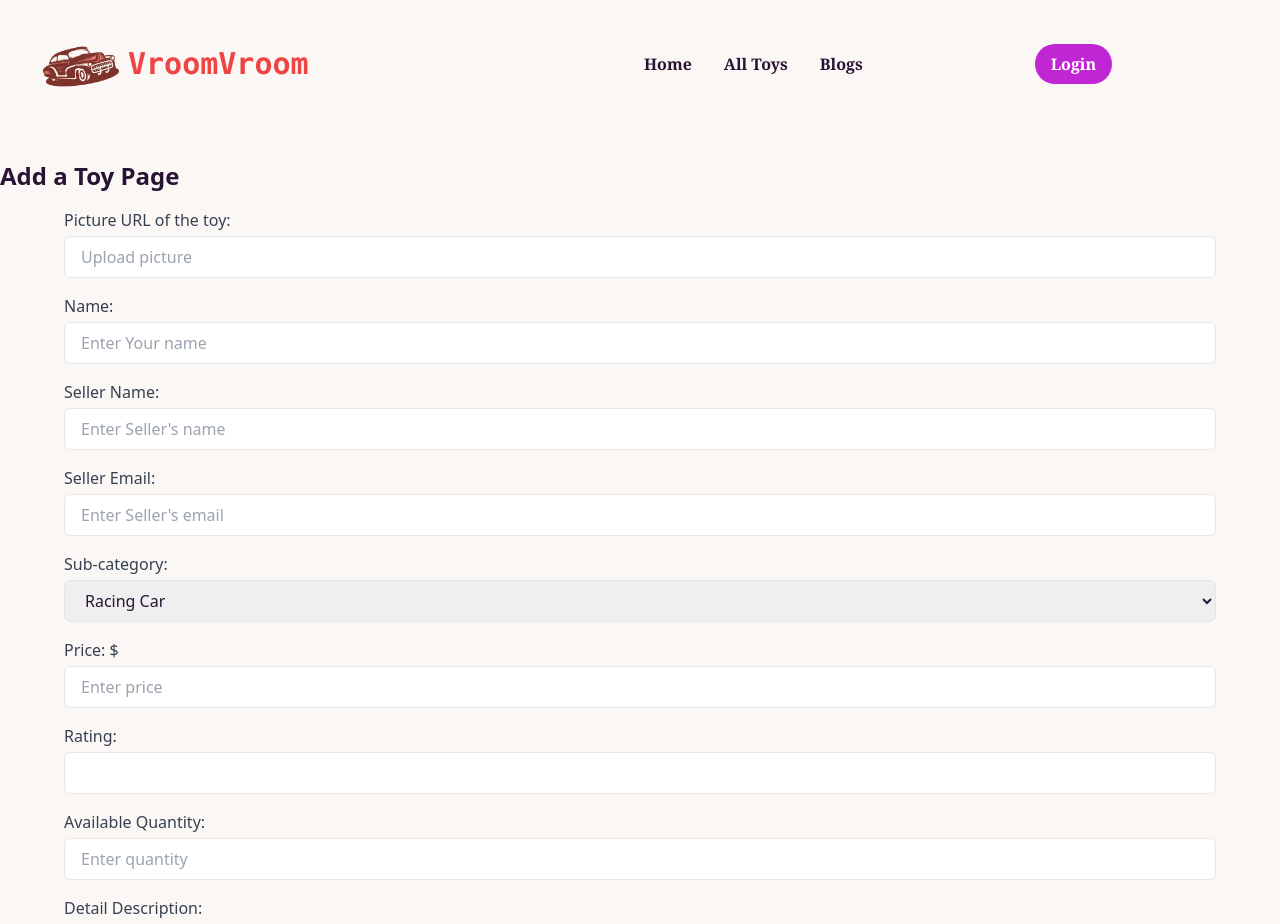
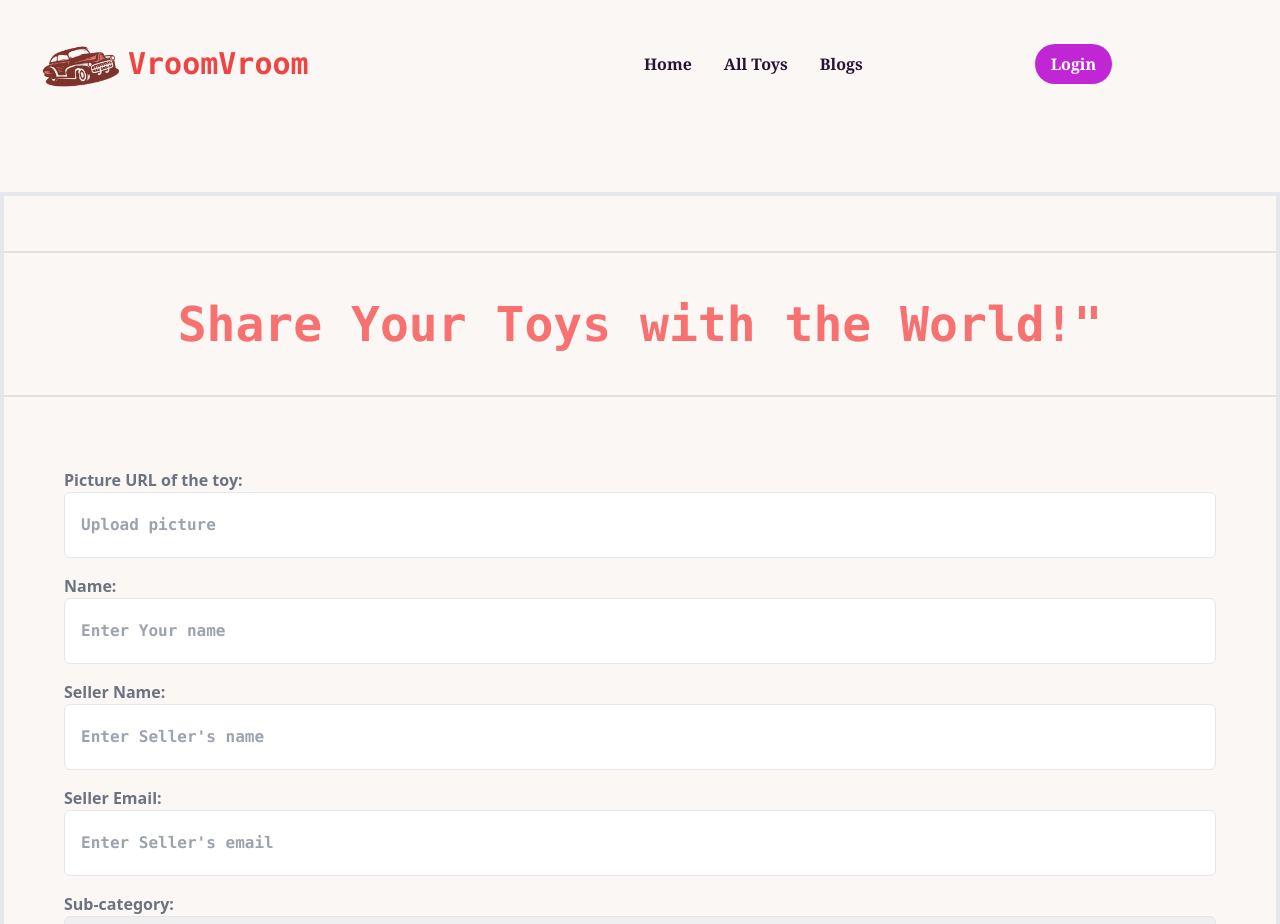
Before and after one commit to Mahmudul107/vroom-vroom-toys-client, a React (Vite) app: page /add-a-toy in a window 1280 px wide. Shown: the top 924 px of the page. Built offline with nearby package versions, Linux system fonts and the light colour scheme; no server answers.

Commit message:
Showed specified data when clicked on view details button in  All toys

```diff
--- a/src/Pages/Shared/AddAToy.jsx
+++ b/src/Pages/Shared/AddAToy.jsx
@@ -3,8 +3,7 @@ import { AuthContext } from "../../providers/AuthProviders";
 import Swal from "sweetalert2";
 
 const AddAToy = () => {
-    const {user} = useContext(AuthContext)
-
+  const { user } = useContext(AuthContext);
 
   const handleAddToy = (event) => {
     event.preventDefault();
@@ -18,7 +17,7 @@ const AddAToy = () => {
     const price = form.price.value;
     const rating = form.rating.value;
     const quantity = form.quantity.value;
-    const description = form.name.value;
+    const description = form.description.value;
 
     const addedToy = {
       name,
@@ -35,56 +34,61 @@ const AddAToy = () => {
 
     console.log(addedToy);
 
-
     // To the server
-    fetch('http://localhost:5000/addToy',{
-        method: 'POST',
-        headers: { 'content-type': 'application/json'},
-        body: JSON.stringify(addedToy)
+    fetch("http://localhost:5000/addToy", {
+      method: "POST",
+      headers: { "content-type": "application/json" },
+      body: JSON.stringify(addedToy),
     })
-    .then(res => res.json())
-    .then(data => {
-      console.log(data);
-      if(data.insertedId){
-        Swal.fire({
-            title: 'Success!',
-            text: 'Toy added successfully',
-            icon: 'Success',
-            confirmButtonText: 'Okay'
-          })
-          form.reset()
-      }
-    })
+      .then((res) => res.json())
+      .then((data) => {
+        console.log(data);
+        if (data.insertedId) {
+          Swal.fire({
+            title: "Success!",
+            text: "Toy added successfully",
+            icon: "Success",
+            confirmButtonText: "Okay",
+          });
+          form.reset();
+        }
+      });
   };
 
   return (
-    <div className="container mx-auto py-8">
-      <h3 className="text-2xl font-bold mb-4">Add a Toy Page</h3>
+    <div className="container mx-auto py-8 border-4 my-16">
+      <div className="mb-16">
+        <p className="divider"></p>
+        <h3 className="text-5xl text-red-400 font-semibold m-10 font-mono text-center">
+          Share Your Toys with the World!"
+        </h3>
+        <p className="divider"></p>
+      </div>
       <form onSubmit={handleAddToy} className="max-w-6xl mx-auto">
         <div className="mb-4">
-          <label htmlFor="pictureUrl" className="text-gray-700 font-medium">
+          <label htmlFor="pictureUrl" className="text-gray-500 font-bold">
             Picture URL of the toy:
           </label>
           <input
             type="text"
             name="pictureUrl"
             placeholder="Upload picture"
-            className="mt-1 px-4 py-2 border rounded-md w-full"
+            className="font-mono font-semibold px-4 py-5 border rounded-md w-full"
           />
         </div>
         <div className="mb-4">
-          <label htmlFor="name" className="text-gray-700 font-medium">
+          <label htmlFor="name" className="text-gray-500 font-bold">
             Name:
           </label>
           <input
             type="text"
             name="name"
             placeholder="Enter Your name"
-            className="mt-1 px-4 py-2 border rounded-md w-full"
+            className="font-mono font-semibold px-4 py-5 border rounded-md w-full"
           />
         </div>
         <div className="mb-4">
-          <label htmlFor="sellerName" className="text-gray-700 font-medium">
+          <label htmlFor="sellerName" className="text-gray-500 font-bold">
             Seller Name:
           </label>
           <input
@@ -92,28 +96,28 @@ const AddAToy = () => {
             name="sellerName"
             defaultValue={user?.name}
             placeholder="Enter Seller's name"
-            className="mt-1 px-4 py-2 border rounded-md w-full"
+            className="font-mono font-semibold px-4 py-5 border rounded-md w-full"
           />
         </div>
         <div className="mb-4">
-          <label htmlFor="sellerEmail" className="text-gray-700 font-medium">
+          <label htmlFor="sellerEmail" className="text-gray-500 font-bold">
             Seller Email:
           </label>
           <input
             type="email"
             name="sellerEmail"
             placeholder="Enter Seller's email"
-            className="mt-1 px-4 py-2 border rounded-md w-full"
+            className="font-mono font-semibold px-4 py-5 border rounded-md w-full"
           />
         </div>
         <div className="mb-4">
-          <label htmlFor="subCategory" className="text-gray-700 font-medium">
+          <label htmlFor="subCategory" className="text-gray-500 font-bold">
             Sub-category:
           </label>
           <select
             id="subCategory"
             name="subCategory"
-            className="mt-1 px-4 py-2 border rounded-md w-full"
+            className="text-lg font-mono font-semibold px-4 py-5 border rounded-md w-full"
           >
             <option value="Racing Car">Racing Car</option>
             <option value="Construction Vehicles">Construction Vehicles</option>
@@ -121,7 +125,7 @@ const AddAToy = () => {
           </select>
         </div>
         <div className="mb-4">
-          <label htmlFor="price" className="text-gray-700 font-medium">
+          <label htmlFor="price" className="text-gray-500 font-bold">
             Price: $
           </label>
           <input
@@ -129,11 +133,11 @@ const AddAToy = () => {
             id="price"
             name="price"
             placeholder="Enter price"
-            className="mt-1 px-4 py-2 border rounded-md w-full"
+            className="font-mono font-semibold px-4 py-5 border rounded-md w-full"
           />
         </div>
         <div className="mb-4">
-          <label htmlFor="rating" className="text-gray-700 font-medium">
+          <label htmlFor="rating" className="text-gray-500 font-bold">
             Rating:
           </label>
           <input
@@ -143,11 +147,11 @@ const AddAToy = () => {
             step="0.1"
             min="0"
             max="5"
-            className="mt-1 px-4 py-2 border rounded-md w-full"
+            className="font-mono font-semibold px-4 py-5 border rounded-md w-full"
           />
         </div>
         <div className="mb-4">
-          <label htmlFor="quantity" className="text-gray-700 font-medium">
+          <label htmlFor="quantity" className="text-gray-500 font-bold">
             Available Quantity:
           </label>
           <input
@@ -155,24 +159,25 @@ const AddAToy = () => {
             id="quantity"
             name="quantity"
             placeholder="Enter quantity"
-            className="mt-1 px-4 py-2 border rounded-md w-full"
+            className="font-mono font-semibold px-4 py-5 border rounded-md w-full"
           />
         </div>
         <div className="mb-4">
-          <label htmlFor="description" className="text-gray-700 font-medium">
+          <label htmlFor="description" className="text-gray-500 font-bold">
             Detail Description:
           </label>
           <textarea
             id="description"
             name="description"
             placeholder="Enter description"
-            className="mt-1 px-4 py-2 border rounded-md w-full"
+            className="font-mono font-semibold px-4 py-5 border rounded-md w-full"
             rows="4"
           ></textarea>
         </div>
+
         <button
           type="submit"
-          className="bg-fuchsia-500 text-white px-4 py-2 rounded-md"
+          className="bg-fuchsia-500 hover:bg-red-500 duration-500 text-white px-12 py-3 rounded-md"
         >
           Add Toy
         </button>
--- a/src/Pages/Shared/AllToys.jsx
+++ b/src/Pages/Shared/AllToys.jsx
@@ -3,15 +3,22 @@ import { useLoaderData } from "react-router-dom";
 import ToysTable from "./ToysTable/ToysTable";
 
 const AllToys = () => {
-//   const toys = useLoaderData();
+  //   const toys = useLoaderData();
 
   return (
     <div>
-      <div className="mt-12">
+      <div className="mb-16">
+        <p className="divider w-3/4 mx-auto"></p>
+        <h3 className="text-5xl text-red-400 font-semibold m-10 font-mono text-center">
+          Share Your Toys with the World!"
+        </h3>
+        <p className="divider w-2/3 mx-auto"></p>
+      </div>
+      <div className="my-20">
         {/* {toys.map((toy) => (
           <ToysTable key={toy._id} toy={toy} />
         ))} */}
-        <ToysTable/>
+        <ToysTable />
       </div>
     </div>
   );
--- /dev/null
+++ b/src/Pages/Shared/ToyDetails/ToyDetails.jsx
@@ -0,0 +1,51 @@
+import React from "react";
+import { FaArrowLeft, FaStar } from "react-icons/fa";
+import { Link, useLoaderData } from "react-router-dom";
+
+const ToyDetails = () => {
+  const details = useLoaderData();
+
+  return (
+    <div className="hero min-h-fit my-20">
+      <div className="grid grid-cols-1 md:grid-cols-2 gap-32 p-20 shadow-xl w-3/4">
+        <div>
+          <img
+            src={details.pictureUrl}
+            className="max-w-full rounded-lg shadow-2xl"
+          />
+          <p className="mt-8 text-xl font-semibold">
+            Price : $ {details.price}
+          </p>
+          <p className="flex items-center text-xl font-semibold mt-8">
+            Ratings : {details.rating}
+            <FaStar className="text-rose-500 ml-1" />
+          </p>
+          <p className="mt-8 text-xl font-semibold">
+            Available Quantity : {details.quantity}
+          </p>
+        </div>
+        <div>
+          <h1 className="text-5xl font-bold">{details.subCategory}</h1>
+          <p className="py-6 text-lg font-serif">{details.description}</p>
+          <p className="text-2xl font-bold font-serif mb-4">
+            Seller : {details.sellerName}
+          </p>
+          <p className="text-sm text-gray-600 font-bold font-serif">
+            Email : {details.sellerEmail}
+          </p>
+          <div className="mt-36 ml-52">
+          <Link to="/allToys">
+            {" "}
+            <button className="btn bg-fuchsia-600 hover:bg-red-600 duration-700 border-none text-white">
+              <FaArrowLeft className="mr-5" />
+              Back To Previous
+            </button>
+          </Link>
+          </div>
+        </div>
+      </div>
+    </div>
+  );
+};
+
+export default ToyDetails;
--- a/src/Pages/Shared/ToysTable/ToysTable.jsx
+++ b/src/Pages/Shared/ToysTable/ToysTable.jsx
@@ -1,5 +1,5 @@
-import React from 'react';
-import { useLoaderData } from 'react-router-dom';
+import React from "react";
+import { Link, useLoaderData } from "react-router-dom";
 
 const ToysTable = () => {
   const toys = useLoaderData();
@@ -28,17 +28,25 @@ const ToysTable = () => {
                     </div>
                     <div className="ml-2">
                       <div className="text-lg font-bold">{toy.sellerName}</div>
-                      <div className="text-base opacity-50">{toy.sellerEmail}</div>
+                      <div className="text-base opacity-50">
+                        {toy.sellerEmail}
+                      </div>
                     </div>
                   </div>
-                ) : 'N/A'}
+                ) : (
+                  "N/A"
+                )}
               </td>
               <td className="text-xl px-4 py-2 border">{toy.name}</td>
               <td className="text-xl px-4 py-2 border">{toy.subCategory}</td>
               <td className="text-xl px-4 py-2 border">${toy.price}</td>
               <td className="text-xl px-4 py-2 border">{toy.quantity}</td>
               <td className="text-xl px-4 py-2 border">
-                <button className="btn btn-primary btn-xs">View Details</button>
+                <Link to={`/toyDetails/${toy._id}`}>
+                  <button className="btn btn-primary btn-xs">
+                    View Details
+                  </button>
+                </Link>
               </td>
             </tr>
           ))}
--- a/src/Routes/Routes.jsx
+++ b/src/Routes/Routes.jsx
@@ -10,12 +10,13 @@ import AllToys from "../Pages/Shared/AllToys";
 import MyToys from "../Pages/Shared/MyToys";
 import AddAToy from "../Pages/Shared/AddAToy";
 import ErrorPage from "./PrivateRoute/ErrorPage";
+import ToyDetails from "../Pages/Shared/ToyDetails/ToyDetails";
 
 const router = createBrowserRouter([
   {
     path: "/",
     element: <Main />,
-    errorElement: <ErrorPage/>,
+    errorElement: <ErrorPage />,
     children: [
       {
         path: "/",
@@ -34,24 +35,34 @@ const router = createBrowserRouter([
         element: <Blogs />,
       },
       {
-        path: 'allToys',
+        path: "allToys",
         element: <AllToys />,
-        loader: () => fetch('http://localhost:5000/addToy')
+        loader: () => fetch("http://localhost:5000/addToy"),
       },
       {
-        path: 'myToys',
+        path: "myToys",
         element: <MyToys />,
       },
       {
-        path: 'add-a-toy',
+        path: "add-a-toy",
         element: <AddAToy />,
       },
       {
+        path: "toyDetails/:id",
+        element: (
+          <PrivateRoute>
+            <ToyDetails />
+          </PrivateRoute>
+        ),
+        loader: ({ params }) =>
+          fetch(`http://localhost:5000/addToy/${params.id}`),
+      },
+      {
         path: "single-toy-details/:id",
-        element: <SingleToyDetails/>,
-        loader: ({params}) => fetch(`http://localhost:5000/cars/${params.id}`)
+        element: <SingleToyDetails />,
+        loader: ({ params }) =>
+          fetch(`http://localhost:5000/cars/${params.id}`),
       },
-
     ],
   },
 ]);
```
